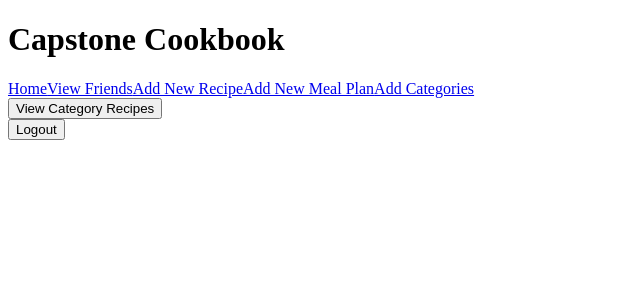
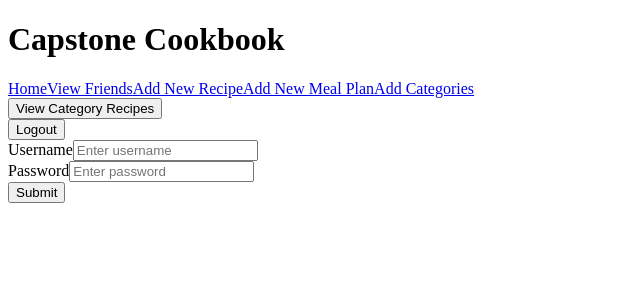
Before and after one commit to knowicki024/capstone-cookbook, a React (Create React App) app in the folder client/: page / in a window 1280 px wide. Shown: the top 300 px of the page, without its empty margins (0-640 px from the left). Built offline with nearby package versions, Linux system fonts and the light colour scheme; no server answers.

Commit message:
login debug

```diff
--- a/client/src/components/App.js
+++ b/client/src/components/App.js
@@ -1,19 +1,48 @@
-import React from 'react';
-import { Route, Routes, Navigate } from 'react-router-dom';
-
+import React, {useState, useEffect} from 'react';
+import { Route, Routes} from 'react-router-dom';
+import Home from './Home';
+// import HomePage from './Home';
 import Header from './Header';
 import Login from './Login';
+import {useNavigate} from "react-router-dom"
 
 const API = "http://127.0.0.1:8888";
 
 function App() {
+  const [user, setUser] = useState(null);
+  const navigate = useNavigate()
+
+  const onLogin = (user) => {
+    setUser(user);
+    console.log(user)
+
+    navigate('/')
+  };
+
+  const onLogOut = () => {
+    setUser(null);
+    navigate('/login')
+  };
+
+  useEffect(() => {
+    fetch(`${API}/check_session`)
+      .then((r) => {
+        if (!r.ok) {
+          throw new Error('Session check failed');
+        }
+        return r.json();
+      })
+      .then((user) => setUser(user))
+      // navigate('/login')
+      .catch(() => setUser(null));
+  }, [navigate]);
+
   return (
     <>
-      <Header/>
+      <Header onLogOut={onLogOut} user={user} />
       <Routes>
-        <Route path="/login" element={<Login API={API} />} />
-
-        <Route path="/" element={<Navigate to="/" />} />
+        {/* <Route path="/login" element={<Login API={API} onLogin={onLogin} />} /> */}
+        <Route path="*" element={user ? <Home API={API}  /> : <Login API={API} onLogin={onLogin} />} />
       </Routes>
     </>
   );
--- a/client/src/components/Home.js
+++ b/client/src/components/Home.js
@@ -3,56 +3,23 @@ import { Route, Routes } from "react-router-dom";
 import {useNavigate} from "react-router-dom"
 
 import Users from './Users';
-import RecipeCard from './RecipeCard';
 import RecipeDetail from './RecipeDetail';
 import Categories from './Categories';
 import CategoryById from './CategoryById';
 import MealPlanDetail from './MealPlanDetail';
-import MealPlanCards from './MealPlanCards';
 import NewRecipeForm from './NewRecipeForm';
 import NewMpForm from './NewMpForm';
 import Search from './Search';
+import MainPage from './MainPage';
 
-// import Login from './Login';
-
-
-
-function HomePage({ recipes, mealPlans }) {
-  return (
-    <div>
-      <RecipeCard recipes={recipes} />
-      <MealPlanCards mealPlans={mealPlans} />
-    </div>
-  );
-}
 
 function Home({API}) {
   const [recipes, setRecipes] = useState([]);
   const [mealPlans, setMealPlans] = useState([]);
   const [searchTerm, setSearchTerm] = useState("");
- const [user, setUser] = useState(null);
 
   const navigate = useNavigate()
 
- const onLogin = (user) => {
-  setUser(user);
-};
-
-const onLogOut = () => {
-  setUser(null);
-};
-
-useEffect(() => {
-  fetch('/check_session')
-    .then((r) => {
-      if (!r.ok) {
-        throw new Error('Session check failed');
-      }
-      return r.json();
-    })
-    .then((user) => setUser(user))
-    .catch(() => setUser(null));
-}, []);
 
   useEffect(() => {
    fetch(`${API}/meal_plans`)
@@ -88,14 +55,17 @@ const refreshMealPlans = () => {
    .then(data => setMealPlans(data))
  }
 
+
+ const handleSearch = (e) => {
+   setSearchTerm(e.target.value)
+ }
+
+console.log(recipes);
 const searchRecipes = recipes.filter(recipe => {
 return recipe.name.toLowerCase().includes(searchTerm.toLowerCase()) ||
        recipe.category.name.toLowerCase().includes(searchTerm.toLowerCase());
 });
 
-const handleSearch = (e) => {
-  setSearchTerm(e.target.value)
-}
 
 return (
   <Routes>
@@ -106,10 +76,7 @@ return (
           <Search
             onSearch={handleSearch}
           />
-          <HomePage
-            user={user}
-            onLogin={onLogin}
-            onLogOut={onLogOut}
+          <MainPage
             recipes={searchRecipes}
             mealPlans={mealPlans}
           />
--- a/client/src/components/Login.js
+++ b/client/src/components/Login.js
@@ -2,35 +2,36 @@ import React, { useState } from 'react';
 import Form from 'react-bootstrap/Form';
 import Button from 'react-bootstrap/Button';
 import Container from 'react-bootstrap/Container';
-import Alert from 'react-bootstrap/Alert'; // Import Alert component for displaying errors
+import Alert from 'react-bootstrap/Alert';
 
 function Login({ onLogin }) {
-  const [username, setUsername] = useState('');
+  const [name, setName] = useState('');
   const [password, setPassword] = useState('');
-  const [errorMessage, setErrorMessage] = useState(''); // State to store the error message
+  const [errorMessage, setErrorMessage] = useState('');
 
   const handleSubmit = (e) => {
     e.preventDefault();
 
-    fetch('/login', {
+    fetch(`/login`, {
       method: 'POST',
       headers: {
         'Content-Type': 'application/json',
       },
-      body: JSON.stringify({ username, password }),
+      body: JSON.stringify({ name: name,
+      password: password}),
     })
       .then((response) => {
         if (response.ok) {
           return response.json();
         } else if (response.status === 401 || response.status === 500) {
-          throw new Error('Invalid username or password');
+          throw new Error('Invalid name or password');
         }
       })
       .then((user) => {
         onLogin(user);
       })
       .catch((error) => {
-        setErrorMessage(error.message); // Update the error message state
+        setErrorMessage(error.message);
       });
   };
 
@@ -41,8 +42,8 @@ function Login({ onLogin }) {
       <Form onSubmit={handleSubmit} data-testid="login-form">
         <Form.Group className="mb-3" controlId="formGroupEmail">
           <Form.Label>Username</Form.Label>
-          <Form.Control type="text" placeholder="Enter username" value={username}
-            onChange={e => setUsername(e.target.value)} data-testid="formGroupEmail"/>
+          <Form.Control type="text" placeholder="Enter username" value={name}
+            onChange={e => setName(e.target.value)} data-testid="formGroupEmail"/>
         </Form.Group>
 
         <Form.Group className="mb-3" controlId="formBasicPassword">
--- a/client/src/components/Logout.js
+++ b/client/src/components/Logout.js
@@ -3,10 +3,10 @@ import Button from 'react-bootstrap/Button';
 import Container from 'react-bootstrap/Container';
 
 
-function Logout({onLogOut}){
+function Logout({onLogOut, API}){
 
     function handleLogout() {
-        fetch("/logout", {
+        fetch(`${API}/logout`, {
           method: "DELETE",
         }).then(() => onLogOut());
       }
--- /dev/null
+++ b/client/src/components/MainPage.js
@@ -0,0 +1,15 @@
+import React from 'react';
+import MealPlanCards from './MealPlanCards';
+import RecipeCard from './RecipeCard';
+
+function MainPage({ recipes, mealPlans}) {
+
+    return (
+      <div>
+        <RecipeCard recipes={recipes} />
+        <MealPlanCards mealPlans={mealPlans} />
+      </div>
+    );
+  }
+
+  export default MainPage;
```
Also changed, not shown: 1 other file (tests, documents, lock files or other folders). Lines whose indentation alone changed are shown as unchanged.
